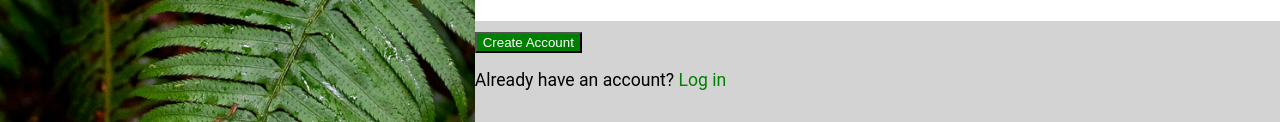
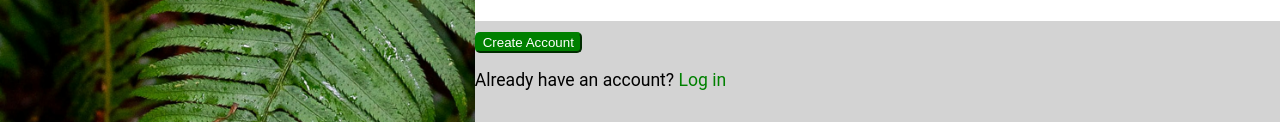
Before and after one commit to sjursaa/odin-sign-up-form, a plain HTML site: page index.html in a window 1280 px wide. Shown: the part 542-664 px from the top of the page. Drawn offline with Linux system fonts and the light colour scheme.

Commit message:
style button, change border radius, and add border color

```diff
--- a/style.css
+++ b/style.css
@@ -117,6 +117,8 @@ input {
 button {
   background-color: green;
   color: white;
+  border-color: green;
+  border-radius: 5px;
 }
 
 .button-section a {
```
